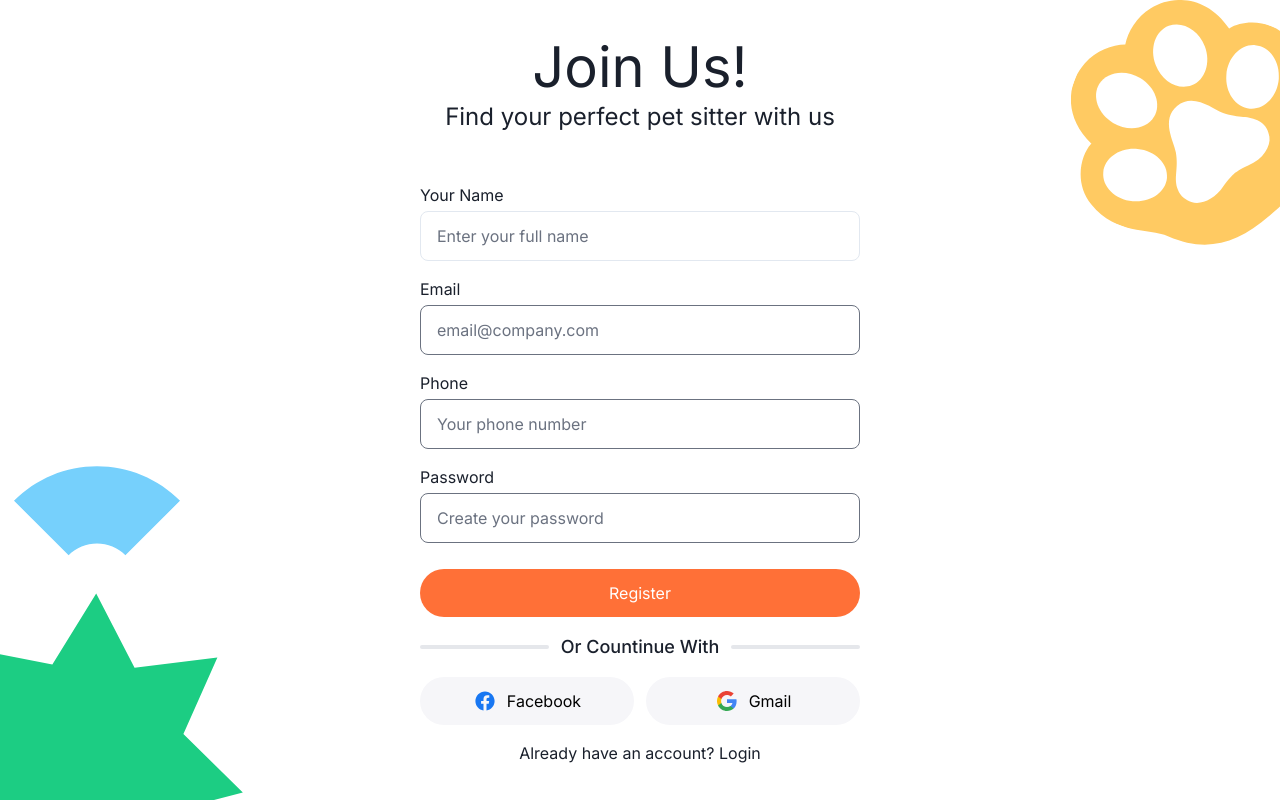
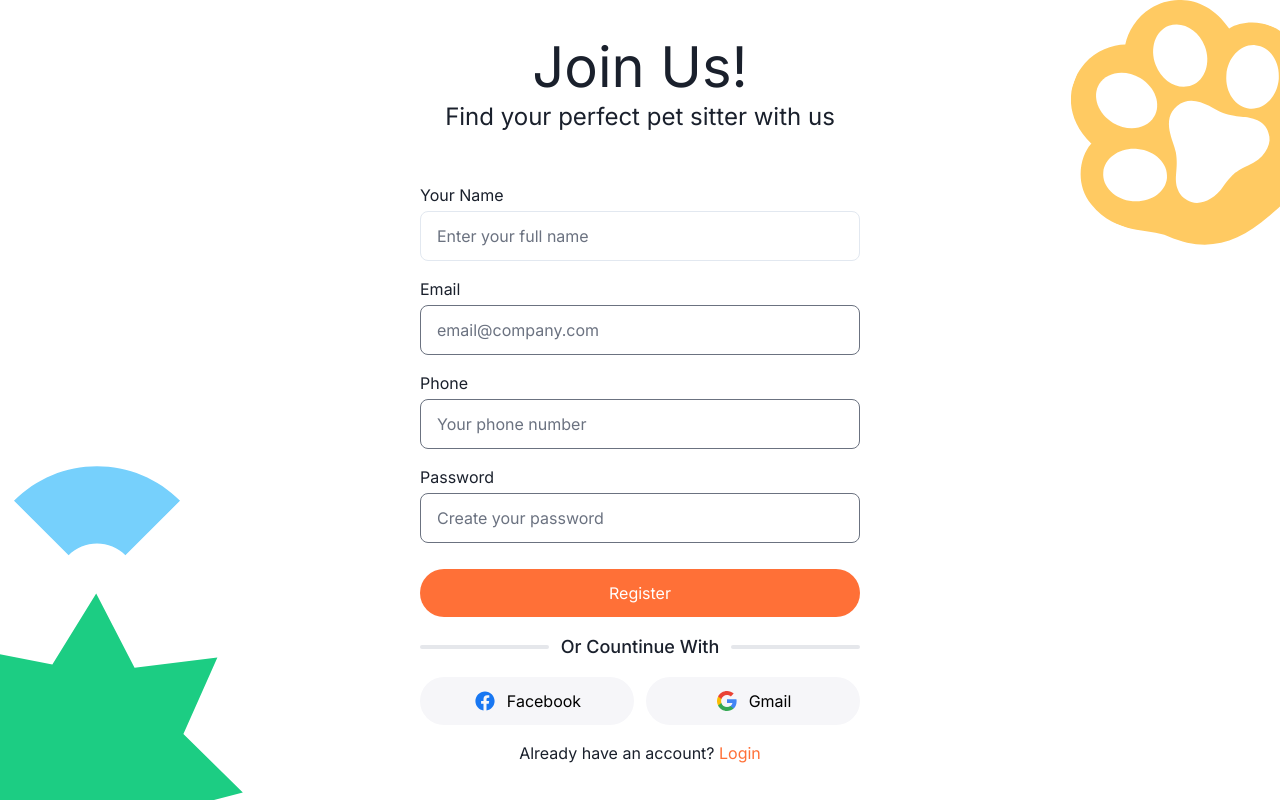
Before and after one commit to scarecrow-404/pet-sitter, a Next.js app: page /register in a window 1280 px wide. Built offline with nearby package versions, Linux system fonts and the light colour scheme; no server answers.

Commit message:
feat: add link to register and login

```diff
--- a/src/app/login/page.jsx
+++ b/src/app/login/page.jsx
@@ -11,6 +11,7 @@ import Googleicon from "@/asset/images/Googleicon.svg";
 import { useUser } from "@/hooks/hooks";
 import { signIn } from "@/app/services/auth";
 import { createClientComponentClient } from "@supabase/auth-helpers-nextjs";
+import Link from "next/link";
 
 import { signInWithProvider } from "@/app/services/auth";
 
@@ -169,7 +170,12 @@ const LoginPage = () => {
               </div>
 
               <div className="text-center mt-[10px] ">
-                <p> Don't have any account? Register</p>
+                <p>
+                  Don't have any account?{" "}
+                  <Link href="/register">
+                    <span className="text-secondOrange">Register</span>
+                  </Link>
+                </p>
               </div>
             </form>
           </div>
--- a/src/app/register/page.jsx
+++ b/src/app/register/page.jsx
@@ -11,6 +11,7 @@ import Googleicon from "@/asset/images/Googleicon.svg";
 import { signUp } from "@/app/services/auth";
 import { useRouter } from "next/navigation";
 import { signUpWithProvider } from "@/app/services/auth";
+import Link from "next/link";
 const RegisterPage = () => {
   const router = useRouter();
   const [values, setValues] = useState({
@@ -216,7 +217,12 @@ const RegisterPage = () => {
               </div>
 
               <div className="text-center">
-                <p>Already have an account? Login</p>
+                <p>
+                  Already have an account?{" "}
+                  <Link href="/login">
+                    <span className="text-secondOrange">Login</span>
+                  </Link>
+                </p>
               </div>
             </form>
           </div>
```
